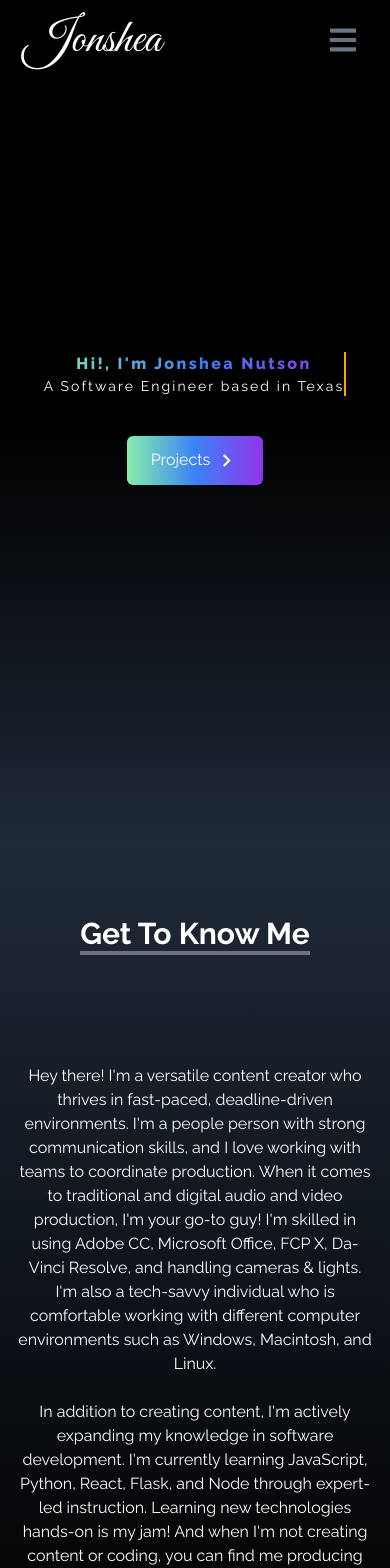
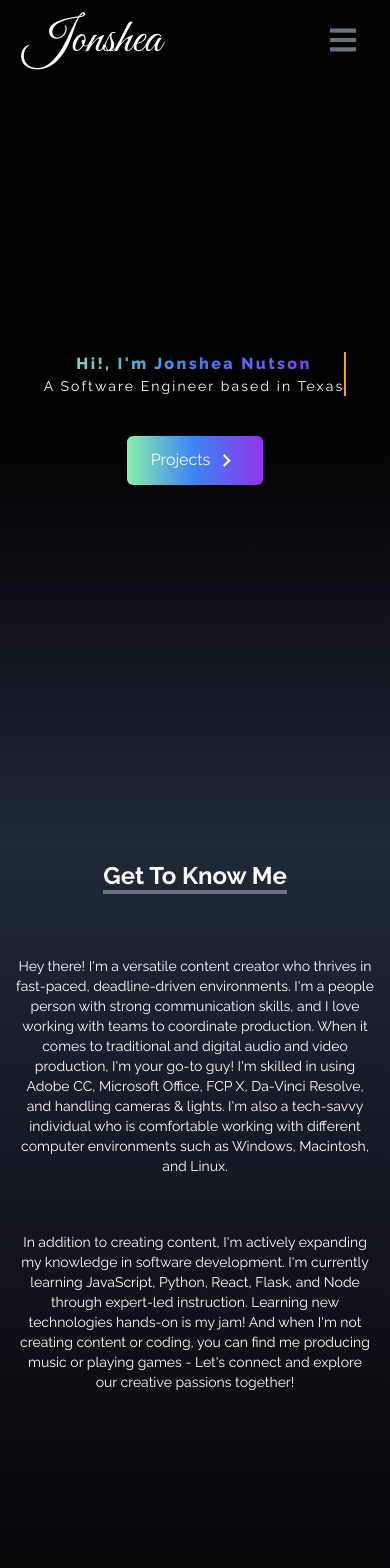
Before and after one commit to yuurierusan/portfolio, a Next.js app: page / in a window 390 px wide. Shown: the top 1568 px of the page. Built offline with nearby package versions, Linux system fonts and the light colour scheme.

Commit message:
updated mobile design

```diff
--- a/components/about.tsx
+++ b/components/about.tsx
@@ -2,15 +2,15 @@ const About = () => {
     return (
         <div
             name='about'
-            className='w-full h-screen bg-gradient-to-b from-gray-800 to-black text-white'>
-            <div className='max-w-screen-lg p-4 mx-auto flex flex-col justify-center w-full h-full'>
+            className='w-full min-h-screen bg-gradient-to-b from-gray-800 to-black text-white'>
+            <div className='max-w-screen-md p-4 mx-auto flex flex-col justify-center min-h-full'>
                 <div className='pb-8 text-center'>
-                    <p className='text-3xl font-bold inline border-b-4 border-gray-500'>
+                    <p className='text-2xl md:text-3xl font-bold inline border-b-4 border-gray-500'>
                         Get To Know Me
                     </p>
                 </div>
 
-                <p className='text-md mt-20 text-center'>
+                <p className='text-sm md:text-md mt-8 md:mt-20 text-center'>
                     Hey there! I'm a versatile content creator who thrives in
                     fast-paced, deadline-driven environments. I'm a people
                     person with strong communication skills, and I love working
@@ -25,14 +25,14 @@ const About = () => {
 
                 <br />
 
-                <p className='text-md text-center'>
+                <p className='text-sm md:text-md mt-8 md:mt-20 text-center'>
                     In addition to creating content, I'm actively expanding my
                     knowledge in software development. I'm currently learning
                     JavaScript, Python, React, Flask, and Node through
                     expert-led instruction. Learning new technologies hands-on
                     is my jam! And when I'm not creating content or coding, you
-                    can find me producing music or playing games - I Let's
-                    connect and explore our creative passions together!
+                    can find me producing music or playing games - Let's connect
+                    and explore our creative passions together!
                 </p>
             </div>
         </div>
--- a/components/contact.tsx
+++ b/components/contact.tsx
@@ -2,45 +2,43 @@ const Contact = () => {
     return (
         <div
             name='contact'
-            className='w-full h-screen bg-gradient-to-b from-black to-gray-800 p-4 text-white'>
-            <div className='flex flex-col p-4 justify-center max-w-screen-lg mx-auto h-full'>
+            className='w-full min-h-screen bg-gradient-to-b from-black to-gray-800 p-4 text-white'>
+            <div className='flex flex-col justify-center h-full'>
                 <div className='pb-8'>
-                    <p className='text-4xl font-bold inline border-b-4 border-gray-500'>
+                    <p className='text-3xl md:text-4xl font-bold inline border-b-4 border-gray-500'>
                         Contact
                     </p>
-                    <p className='py-6'>
+                    <p className='py-4 md:py-6'>
                         Submit the form below to get in touch with me
                     </p>
                 </div>
 
-                <div className=' flex justify-center items-center'>
                 <form
                     action='https://getform.io/f/8f70ef78-040c-4924-bd73-5bf7c5add1c9'
                     method='POST'
-                        className=' flex flex-col w-full md:w-1/2'>
+                    className='flex flex-col'>
                     <input
                         type='text'
                         name='name'
                         placeholder='Enter your name'
-                            className='p-2 bg-transparent border-2 rounded-md text-white focus:outline-none'
+                        className='p-2 bg-transparent border-2 rounded-md text-white focus:outline-none mb-2'
                     />
                     <input
                         type='text'
                         name='email'
                         placeholder='Enter your email'
-                            className='my-4 p-2 bg-transparent border-2 rounded-md text-white focus:outline-none'
+                        className='p-2 bg-transparent border-2 rounded-md text-white focus:outline-none mb-2'
                     />
                     <textarea
                         name='message'
                         placeholder='Enter your message'
-                            rows={10}
-                            className='p-2 bg-transparent border-2 rounded-md text-white focus:outline-none'></textarea>
+                        rows={5}
+                        className='p-2 bg-transparent border-2 rounded-md text-white focus:outline-none mb-2'></textarea>
 
-                        <button className='text-white bg-gradient-to-b from-cyan-500 to-blue-500 px-6 py-3 my-8 mx-auto flex items-center rounded-md hover:scale-110 duration-300'>
+                    <button className='text-white bg-gradient-to-b from-cyan-500 to-blue-500 px-6 py-3 my-4 md:my-8 mx-auto flex items-center rounded-md hover:scale-110 duration-300'>
                         Let's chat
                     </button>
                 </form>
-                </div>
             </div>
         </div>
     )
--- a/components/experience.tsx
+++ b/components/experience.tsx
@@ -76,14 +76,19 @@ const Experience = () => {
                         These are the technologies I've worked with
                     </p>
                 </div>
-
-                <div className='w-full grid grid-cols-2 sm:grid-cols-3 gap-8 text-center py-8 px-12 sm:px-0'>
+                <div className='w-full grid grid-cols-1 sm:grid-cols-2 md:grid-cols-3 gap-4 md:gap-8 text-center py-4 md:py-8 px-4 md:px-12'>
                     {techs.map(({ id, src, title, style }) => (
                         <div
                             key={id}
                             className={`shadow-md hover:scale-105 duration-500 py-2 rounded-lg ${style}`}>
-                            <img src={src} alt='' className='w-20 mx-auto' />
-                            <p className='mt-4'>{title}</p>
+                            <img
+                                src={src}
+                                alt=''
+                                className='w-16 md:w-20 mx-auto'
+                            />
+                            <p className='mt-2 md:mt-4 text-sm md:text-base'>
+                                {title}
+                            </p>
                         </div>
                     ))}
                 </div>
--- a/components/landing.tsx
+++ b/components/landing.tsx
@@ -23,11 +23,9 @@ const Landing = () => {
                         <h1 className='typewriter bg-gradient-to-r from-green-300 via-blue-500 to-purple-600 bg-clip-text text-md font-extrabold text-transparent '>
                             {currentText}
                         </h1>
-
                         <p className='typewriter mx-auto mt-4 max-w-xl text-sm text-white'>
                             {currentText2}
                         </p>
-
                         <div className='mt-8 flex flex-wrap justify-center gap-4'></div>
                     </div>
                     <div className='flex justify-center'>
--- a/components/project.tsx
+++ b/components/project.tsx
@@ -49,26 +49,26 @@ const Projects = () => {
                     <p className='py-6'>Check out some of my work right here</p>
                 </div>
 
-                <div className='grid grid-cols-1 sm:grid-cols-2 md:grid-cols-3 gap-8 px-12 sm:px-0'>
+                <div className='grid grid-cols-1 md:grid-cols-2 lg:grid-cols-3 gap-8 px-4'>
                     {projects.map(({ id, name, src, href, href2 }) => (
                         <div
                             key={id}
                             className='shadow-md shadow-gray-600 rounded-lg'>
-                            <p className=' justify-center'>{name}</p>
+                            <p className='justify-center'>{name}</p>
                             <img
                                 src={src}
                                 alt=''
-                                className='w-96 h-52 rounded-md duration-200 hover:scale-105'
+                                className='w-full h-52 object-cover rounded-t-md'
                             />
-                            <div className='flex items-center justify-center'>
+                            <div className='flex items-center justify-center flex-wrap gap-4 p-4'>
                                 <a
                                     href={href}
-                                    className='w-1/2 px-6 py-3 m-4 duration-200 hover:scale-105'>
+                                    className='w-full md:w-auto flex-1 px-4 py-2 rounded-md text-center bg-blue-500 hover:bg-blue-600 text-white duration-200 hover:scale-105'>
                                     Code
                                 </a>
                                 <a
                                     href={href2}
-                                    className='w-1/2 px-6 py-3 m-4 duration-200 hover:scale-105'>
+                                    className='w-full md:w-auto flex-1 px-4 py-2 rounded-md text-center bg-blue-500 hover:bg-blue-600 text-white duration-200 hover:scale-105'>
                                     Demo
                                 </a>
                             </div>
```
Lines whose indentation alone changed are shown as unchanged.
